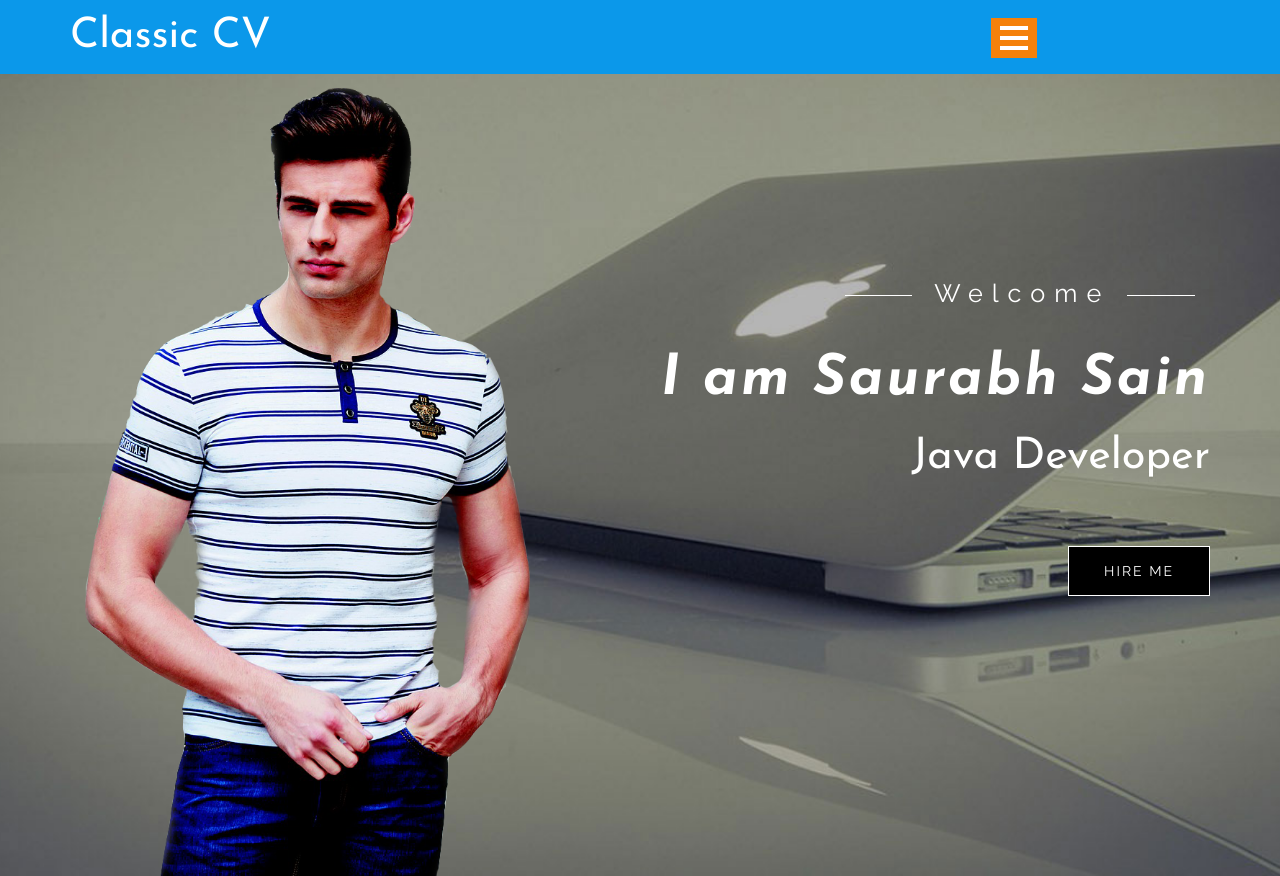
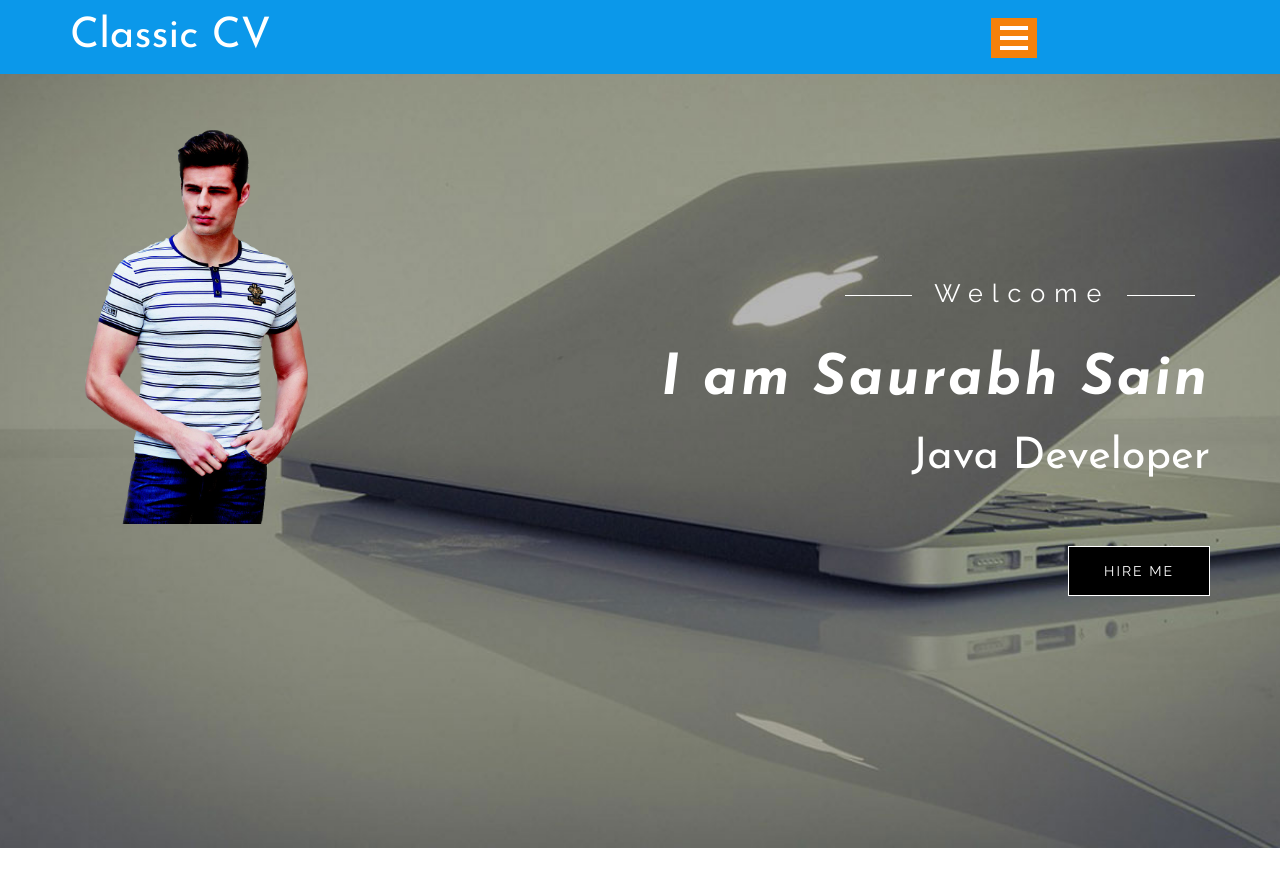
Before and after one commit to Saurabhs01/Saurabhdata, a plain HTML site: page index.html in a window 1280 px wide. Shown: the top 876 px of the page. Drawn offline with Linux system fonts and the light colour scheme.

Commit message:
Update style.css

```diff
--- a/css/style.css
+++ b/css/style.css
@@ -91,10 +91,10 @@ body a:hover{
 	right: -15%;
 }
 .banner-left {
-    padding-top: 1em;
+    padding-top: 4em;
 }
 .banner-left img {
-    width: 100%;
+    width: 50%;
 }
 /*-- more buttons --*/
 .hire-w3lgrids {
```
